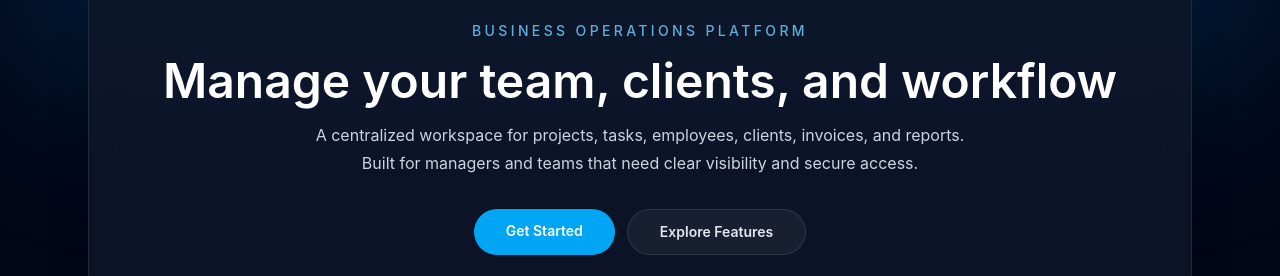
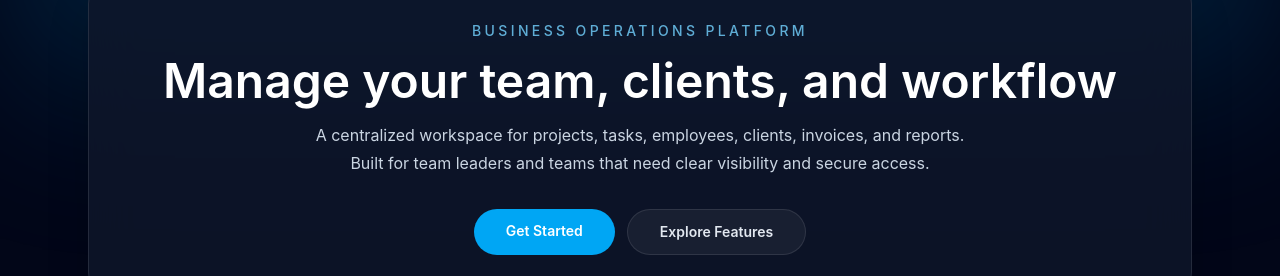
Before and after one commit to ermelahoxhaa/Business-management, a React app in the folder frontend/: page / in a window 1280 px wide. Shown: the part 183-459 px from the top of the page. Built offline with nearby package versions, Linux system fonts and the light colour scheme; the HTML template or start-up script is replaced by a standard one.

Commit message:
UI changes

```diff
--- a/frontend/src/pages/EmployeeHome.jsx
+++ b/frontend/src/pages/EmployeeHome.jsx
@@ -551,7 +551,7 @@ export default function EmployeeHome() {
                                       type="text"
                                       value={commentDrafts[task.id] || ''}
                                       onChange={(event) => handleCommentChange(task.id, event.target.value)}
-                                      placeholder="Write a comment for your manager or team..."
+                                      placeholder="Write a comment for your team leader or team..."
                                       className="flex-1 rounded-2xl border border-slate-300 bg-white px-4 py-2 text-sm text-slate-900 outline-none transition focus:border-slate-500"
                                     />
                                     <button
--- a/frontend/src/pages/EmployeeManagement.jsx
+++ b/frontend/src/pages/EmployeeManagement.jsx
@@ -322,7 +322,7 @@ export default function EmployeeManagement() {
             >
               <option value="">All roles</option>
               <option value="employee">Employee</option>
-              <option value="team_leader">Manager</option>
+              <option value="team_leader">Team Leader</option>
             </select>
             <select
               name="department_id"
--- a/frontend/src/pages/Home.jsx
+++ b/frontend/src/pages/Home.jsx
@@ -42,7 +42,7 @@ const faqs = [
   {
     id: 3,
     question: 'How do tasks and projects work?',
-    answer: 'Managers create projects and tasks, assign them to employees, and track progress through statuses such as To Do, In Progress, and Done.'
+    answer: 'Team leaders create projects and tasks, assign them to employees, and track progress through statuses such as To Do, In Progress, and Done.'
   },
   {
     id: 4,
@@ -83,7 +83,7 @@ export default function Home() {
           </h1>
           <p className="mx-auto mt-4 max-w-2xl text-sm leading-7 text-slate-300 sm:text-base">
             A centralized workspace for projects, tasks, employees, clients, invoices, and reports.
-            Built for managers and teams that need clear visibility and secure access.
+            Built for team leaders and teams that need clear visibility and secure access.
           </p>
           <div className="mt-8 flex flex-col justify-center gap-3 sm:flex-row">
             <Link
--- a/frontend/src/services/auth.js
+++ b/frontend/src/services/auth.js
@@ -17,7 +17,7 @@ export const getUserRole = () => Cookies.get(ROLE_KEY)
 export const getRoleLabel = (role) => {
   const labels = {
     admin: 'Admin',
-    team_leader: 'Manager',
+    team_leader: 'Team Leader',
     employee: 'Employee'
   }
   return labels[role] || 'Employee'
```
